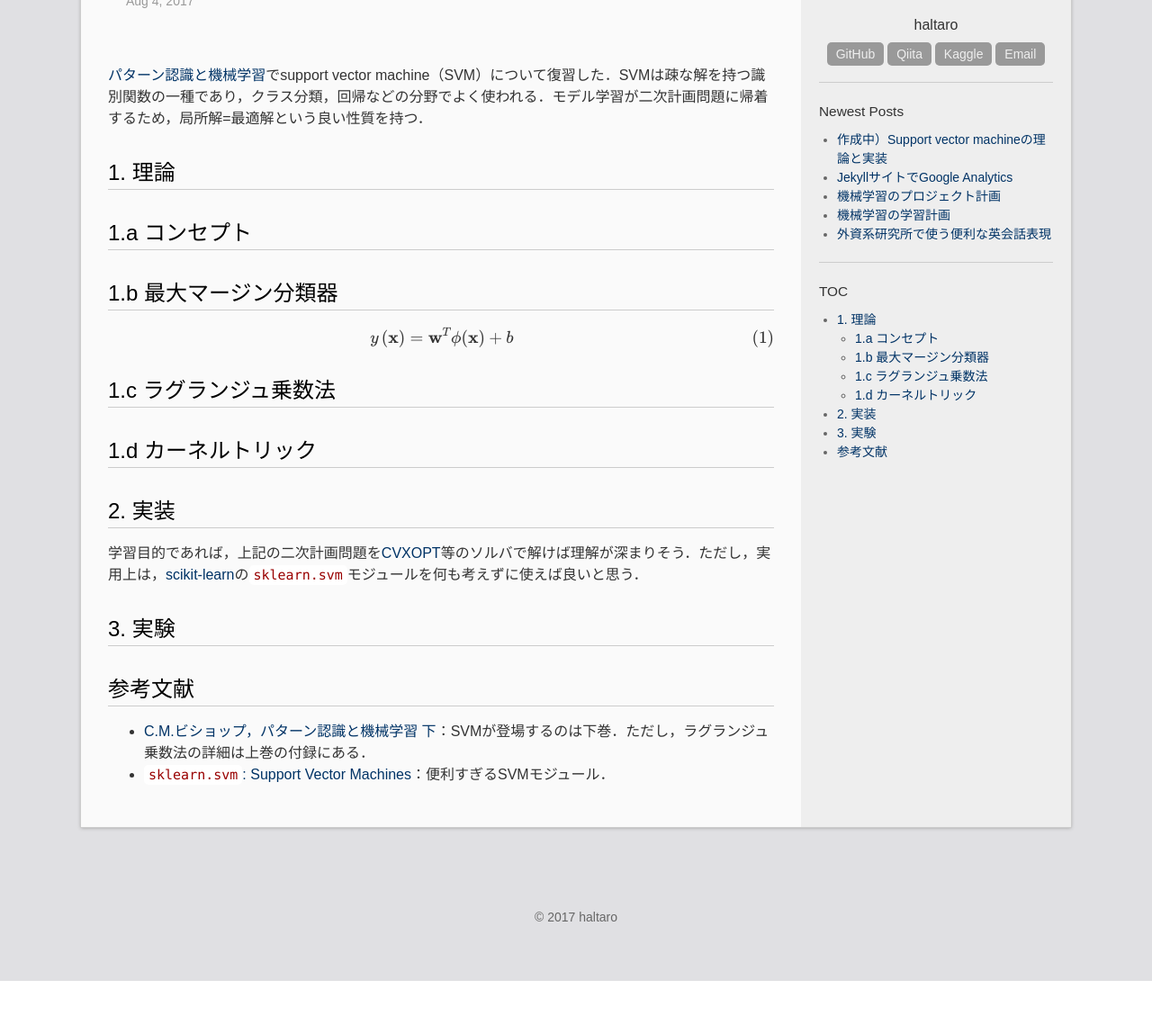
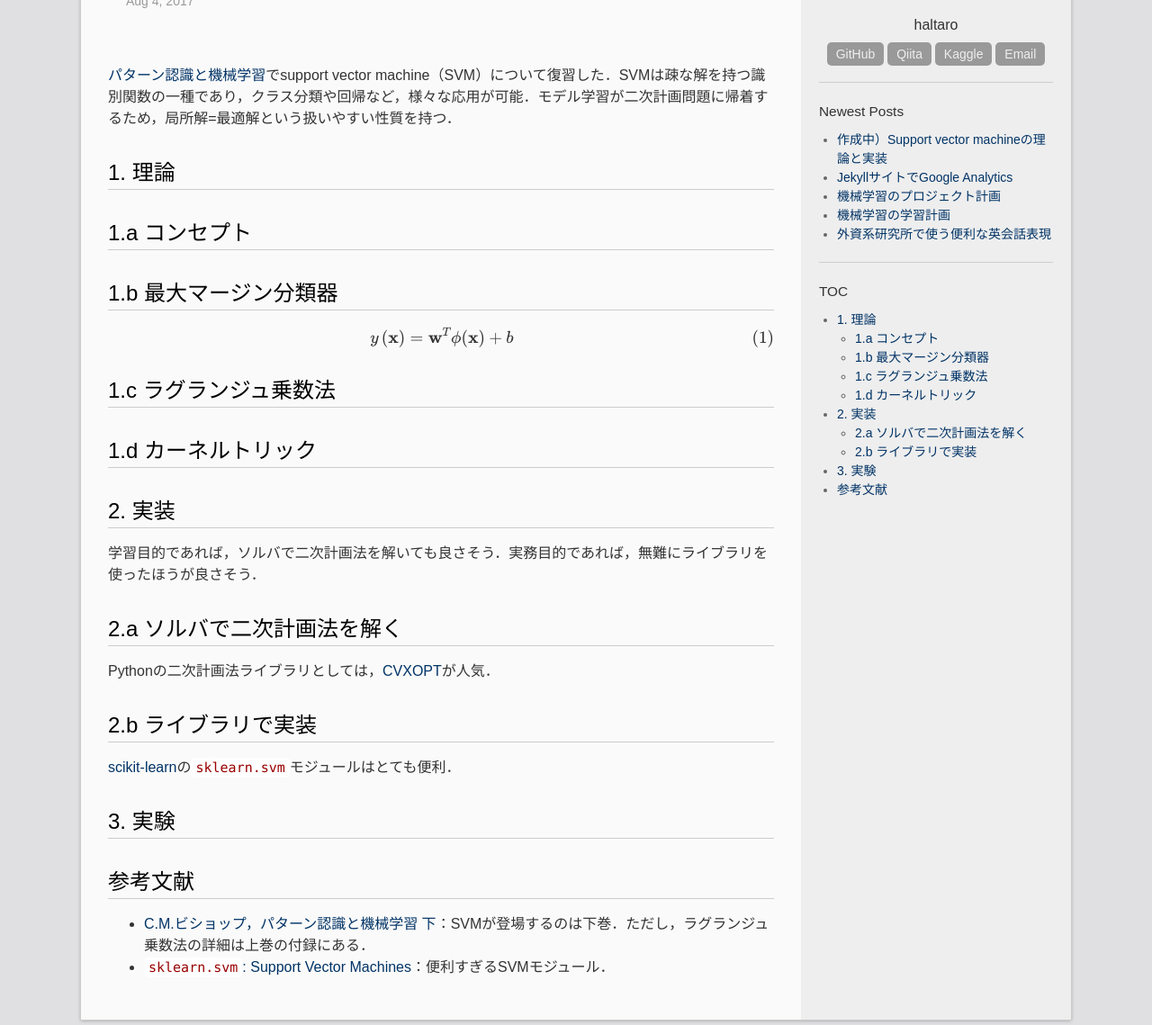
Before and after one commit to madoreenu/haltaro.github.io, a Jekyll site: the page built from _posts/2017-08-04-support-vector-machine.md, in a window 1280 px wide and 1400 px high, cut to the strip 261-1400 px from the top of the window. Shown: the whole strip at 90% size. Built offline with Jekyll 4.4.1, drawn with Linux system fonts in a browser that asks for light colours; formulas are drawn with MathJax 3.

Commit message:
Update 2017-08-04-support-vector-machine.md

```diff
--- a/_posts/2017-08-04-support-vector-machine.md
+++ b/_posts/2017-08-04-support-vector-machine.md
@@ -6,7 +6,7 @@ categories:
  - machine learning
 ---
 
-[パターン認識と機械学習](https://www.amazon.co.jp/%E3%83%91%E3%82%BF%E3%83%BC%E3%83%B3%E8%AA%8D%E8%AD%98%E3%81%A8%E6%A9%9F%E6%A2%B0%E5%AD%A6%E7%BF%92-%E4%B8%8B-%E3%83%99%E3%82%A4%E3%82%BA%E7%90%86%E8%AB%96%E3%81%AB%E3%82%88%E3%82%8B%E7%B5%B1%E8%A8%88%E7%9A%84%E4%BA%88%E6%B8%AC-C-M-%E3%83%93%E3%82%B7%E3%83%A7%E3%83%83%E3%83%97/dp/4621061240/ref=pd_sim_14_1?_encoding=UTF8&psc=1&refRID=75MTQH13HRTSXQWGQARY)でsupport vector machine（SVM）について復習した．SVMは疎な解を持つ識別関数の一種であり，クラス分類，回帰などの分野でよく使われる．モデル学習が二次計画問題に帰着するため，局所解=最適解という良い性質を持つ．
+[パターン認識と機械学習](https://www.amazon.co.jp/%E3%83%91%E3%82%BF%E3%83%BC%E3%83%B3%E8%AA%8D%E8%AD%98%E3%81%A8%E6%A9%9F%E6%A2%B0%E5%AD%A6%E7%BF%92-%E4%B8%8B-%E3%83%99%E3%82%A4%E3%82%BA%E7%90%86%E8%AB%96%E3%81%AB%E3%82%88%E3%82%8B%E7%B5%B1%E8%A8%88%E7%9A%84%E4%BA%88%E6%B8%AC-C-M-%E3%83%93%E3%82%B7%E3%83%A7%E3%83%83%E3%83%97/dp/4621061240/ref=pd_sim_14_1?_encoding=UTF8&psc=1&refRID=75MTQH13HRTSXQWGQARY)でsupport vector machine（SVM）について復習した．SVMは疎な解を持つ識別関数の一種であり，クラス分類や回帰など，様々な応用が可能．モデル学習が二次計画問題に帰着するため，局所解=最適解という扱いやすい性質を持つ．
 
 # 1. 理論
 
@@ -26,7 +26,15 @@ $$
 
 # 2. 実装
 
-学習目的であれば，上記の二次計画問題を[CVXOPT](http://cvxopt.org/)等のソルバで解けば理解が深まりそう．ただし，実用上は，[scikit-learn](http://scikit-learn.org/stable/index.html)の[`sklearn.svm`](http://scikit-learn.org/stable/modules/classes.html#module-sklearn.svm)モジュールを何も考えずに使えば良いと思う．
+学習目的であれば，ソルバで二次計画法を解いても良さそう．実務目的であれば，無難にライブラリを使ったほうが良さそう．
+
+## 2.a ソルバで二次計画法を解く
+
+Pythonの二次計画法ライブラリとしては，[CVXOPT](http://cvxopt.org/)が人気．
+
+## 2.b ライブラリで実装
+
+[scikit-learn](http://scikit-learn.org/stable/index.html)の[`sklearn.svm`](http://scikit-learn.org/stable/modules/classes.html#module-sklearn.svm)モジュールはとても便利．
 
 # 3. 実験
 
```
